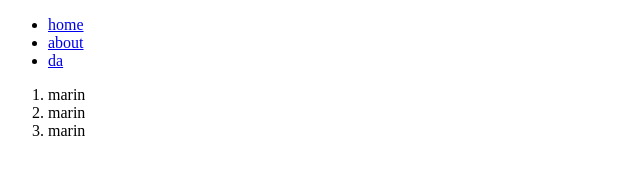
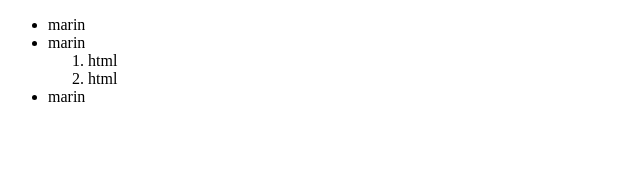
Before and after one commit to marinknezevic10/htmlcss, a plain HTML site: page index.html in a window 1280 px wide. Shown: the whole page, without its empty margins (0-640 px from the left). Drawn offline with Linux system fonts and the light colour scheme.

Commit message:
nested list

```diff
--- a/index.html
+++ b/index.html
@@ -8,15 +8,14 @@
 </head>
 <body>
     <ul>
-        <li><a href="about.html">home</a> </li>
-        <li><a href="#">about</a> </li>
-        <li><a href="#">da</a> </li>
+        <li>marin</li>
+        <li>marin
+            <ol>
+                <li>html</li>
+                <li>html</li>
+            </ol>
+        </li>
+        <li>marin</li>
     </ul>
-
-    <ol>
-        <li>marin</li>
-        <li>marin</li>
-        <li>marin</li>
-    </ol>
 </body>
 </html>
```
